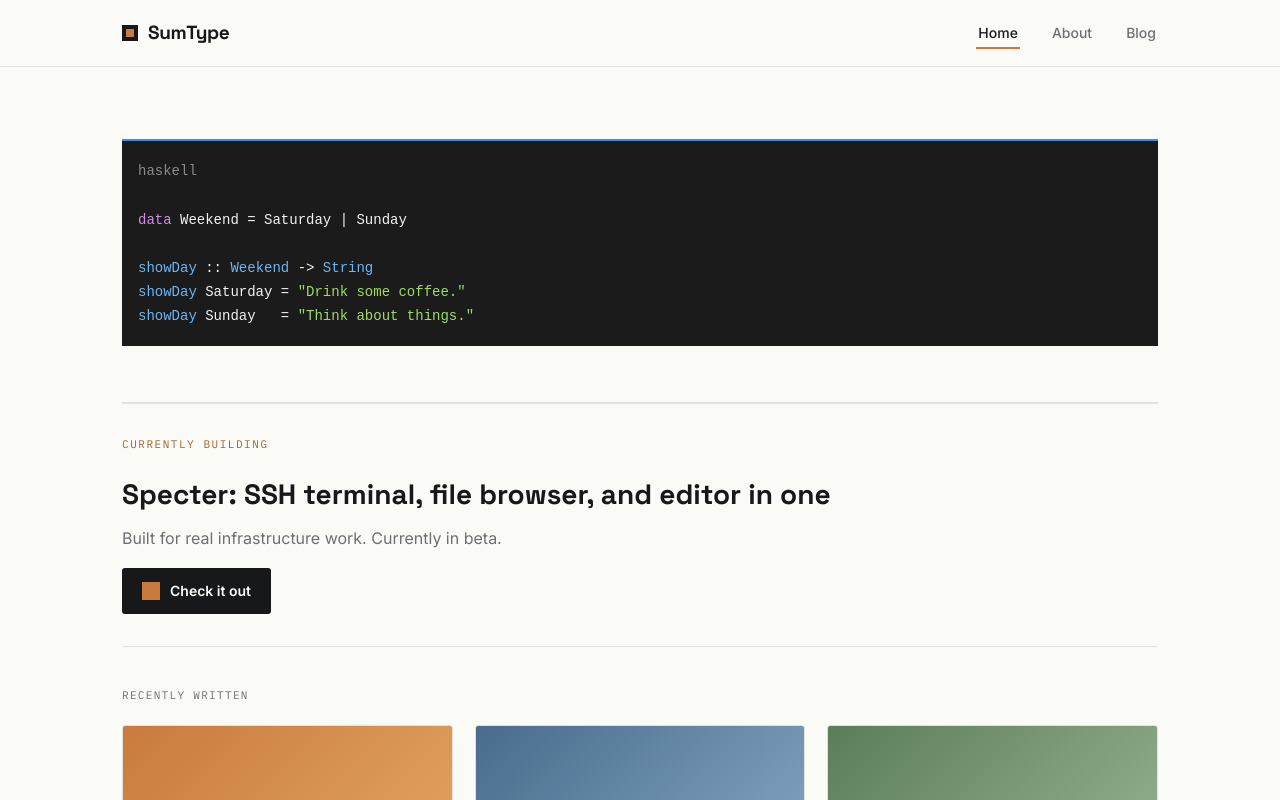
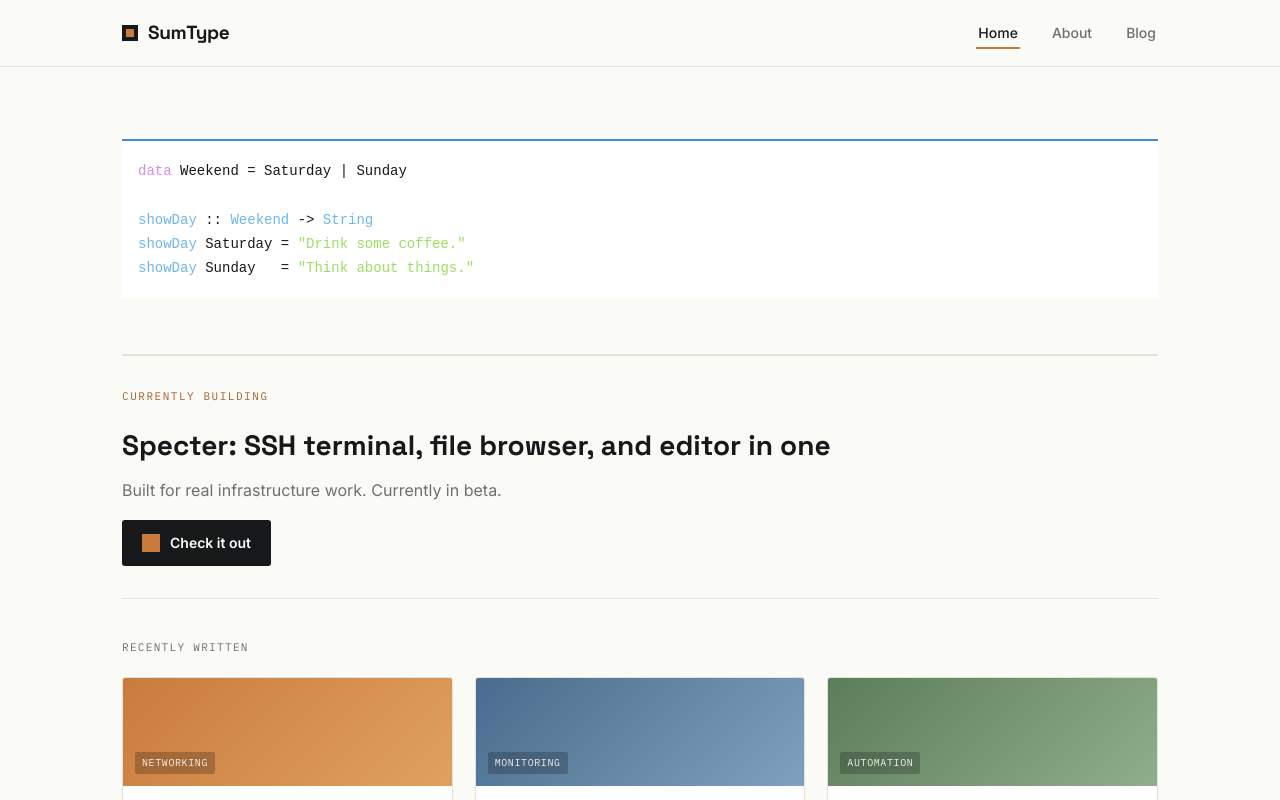
Before and after one commit to angjones3005/SumType, a Next.js app: page / in a window 1280 px wide. Shown: the top 800 px of the page. Built offline with nearby package versions, Linux system fonts and the light colour scheme.

Commit message:
remove header subtitle

```diff
--- a/app/globals.css
+++ b/app/globals.css
@@ -120,15 +120,14 @@ nav a.active { color: var(--text); border-color: var(--accent); }
   margin: 0;
   padding: 18px 16px;
   overflow-x: auto;
-  background: #1B1B1B;
+  background: #FFFFFF;
   border-top: 2px solid #3D8DDD;
-  color: #F3F3F3;
+  color: var(--text);
   font-family: 'IBM Plex Mono', monospace;
   font-size: 14px;
   line-height: 1.65;
   white-space: pre;
 }
-.code-muted { color: #8A8A8A; }
 .code-keyword { color: #D58BEA; }
 .code-type { color: #6DB6F2; }
 .code-string { color: #9DDE62; }
--- a/app/page.js
+++ b/app/page.js
@@ -37,7 +37,6 @@ export default function HomePage() {
         <section className="hero">
           <pre className="hero-code">
             <code>
-              <span className="code-muted">haskell</span>{"\n\n"}
               <span className="code-keyword">data</span>{" Weekend = Saturday | Sunday\n\n"}
               <span className="code-type">showDay</span> :: <span className="code-type">Weekend</span> -&gt; <span className="code-type">String</span>{"\n"}
               <span className="code-type">showDay</span> Saturday = <span className="code-string">&quot;Drink some coffee.&quot;</span>{"\n"}
```
